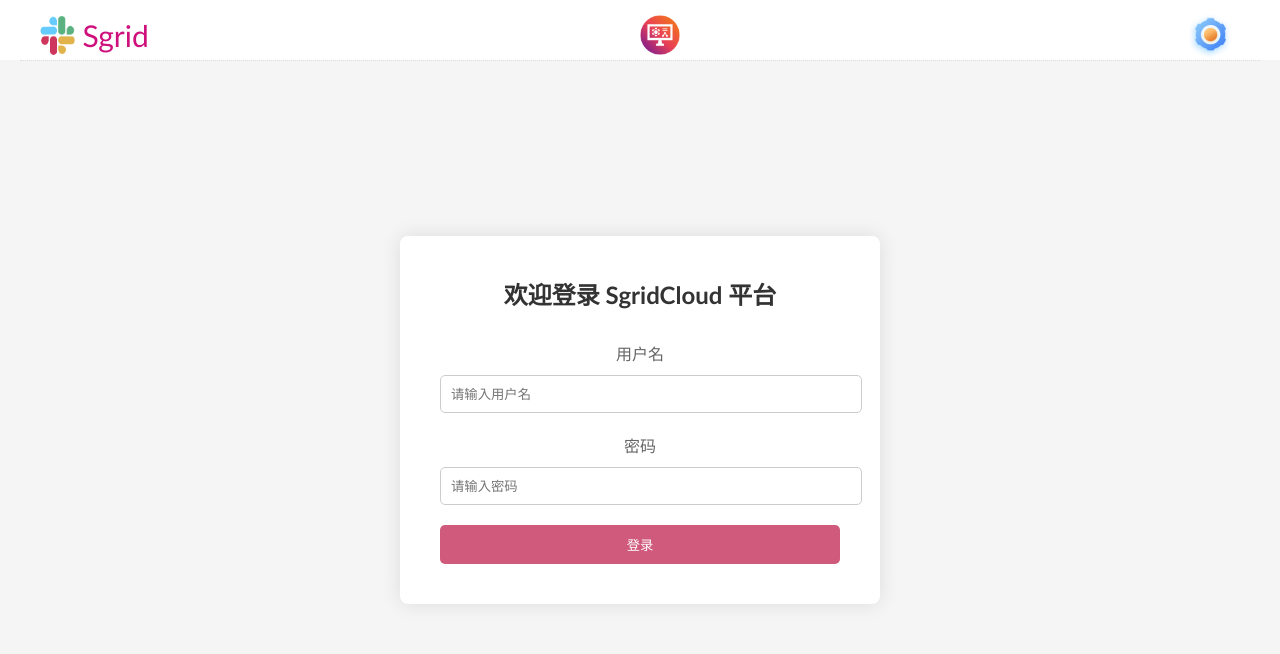
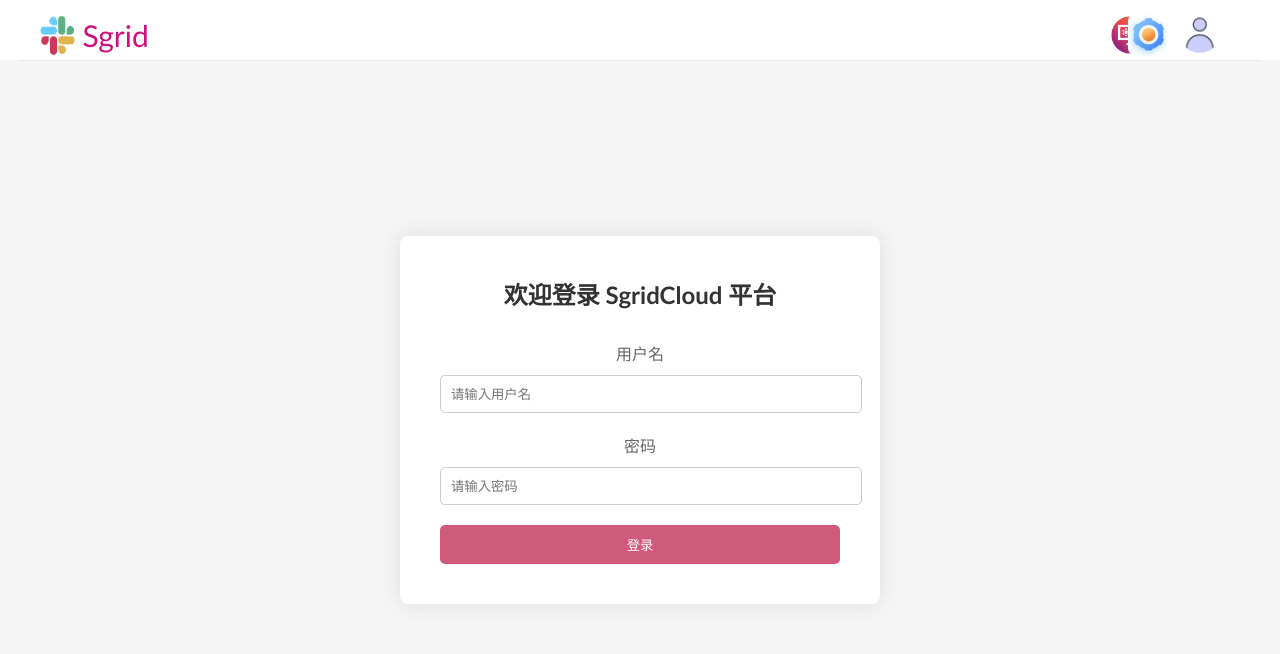
Before and after one commit to chelizichen/Sgrid, a Vue app in the folder client/: page /#/login in a window 1280 px wide. Shown: the top 654 px of the page. Built offline with nearby package versions, Linux system fonts and the light colour scheme.

Commit message:
feat:优化界面

```diff
--- a/client/src/App.vue
+++ b/client/src/App.vue
@@ -10,15 +10,23 @@
           Sgrid
         </div>
         <div
-          style="left: 50%; bottom: 1px"
+          style="left: 88%; bottom: 1px"
           class="title title-pos"
           @click="$router.push('/dashboard')"
         >
-          <img src="@/assets/dashboard.png" style="width: 40px; height: 40px" />
+          <img src="@/assets/dashboard.png" style="width: 38px; height: 38px" />
         </div>
-        <div class="title title-pos devops" @click="$router.push('/devops')">
+        <div class="title title-pos" style="right: 5%; bottom:0"  @click="$router.push('/devops')">
           <img src="@/assets/admin.png" style="width: 100px; height: 100px" />
         </div>
+        <div
+          style="right: 2%; bottom: 8px"
+          class="title title-pos"
+          @click="$router.push('/userInfo')"
+        >
+          <img src="@/assets/user.png" style="width: 70px; height: 70px" />
+        </div>
+
       </div>
     </el-header>
     <RouterView />
@@ -52,9 +60,4 @@
   position: absolute;
   top: 10px;
 }
-.devops {
-  right: 0;
-  bottom: 0;
-  font-size: 24px;
-}
 </style>
```
Also changed, not shown: client/src/assets/user.png (added).
